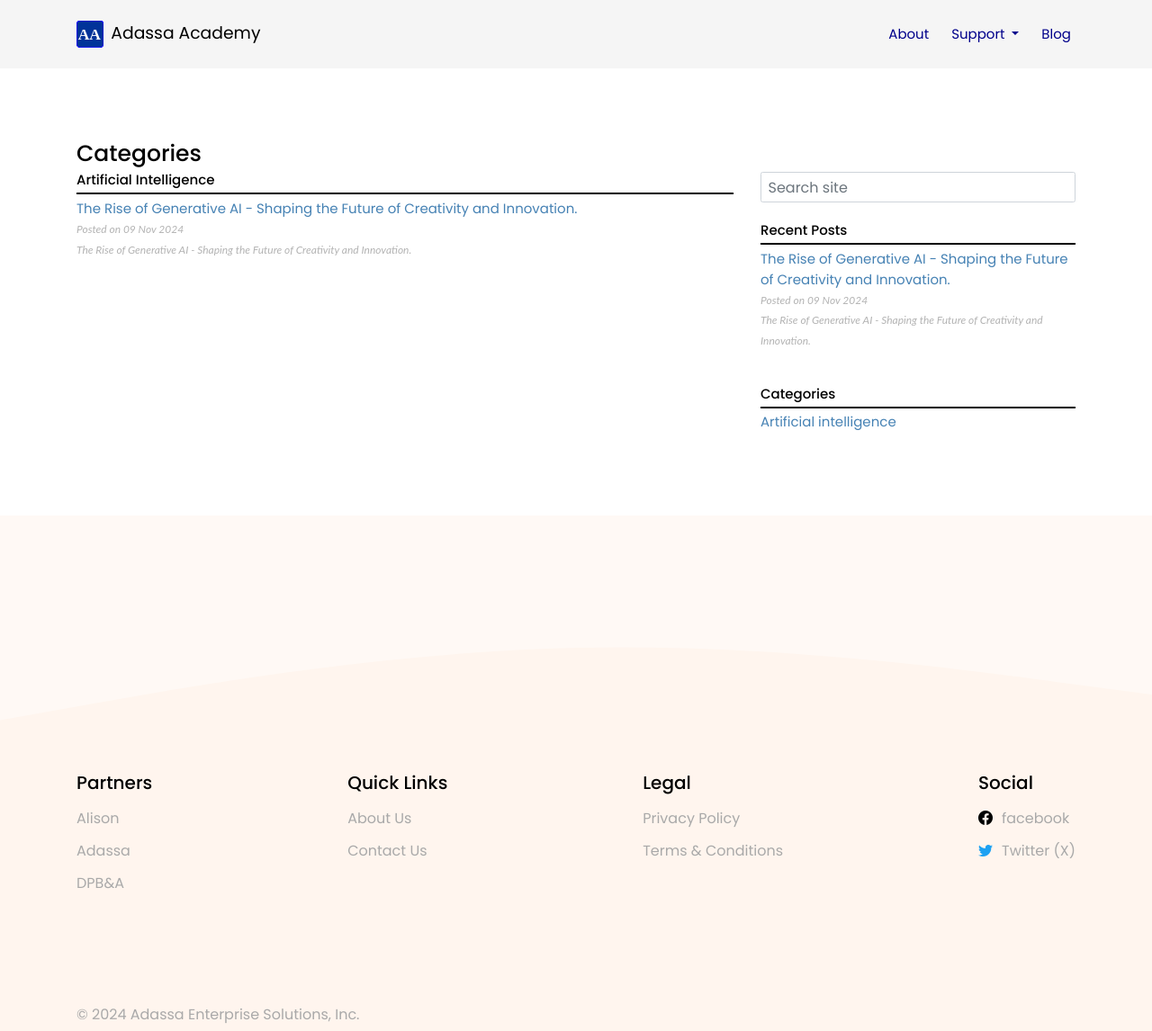
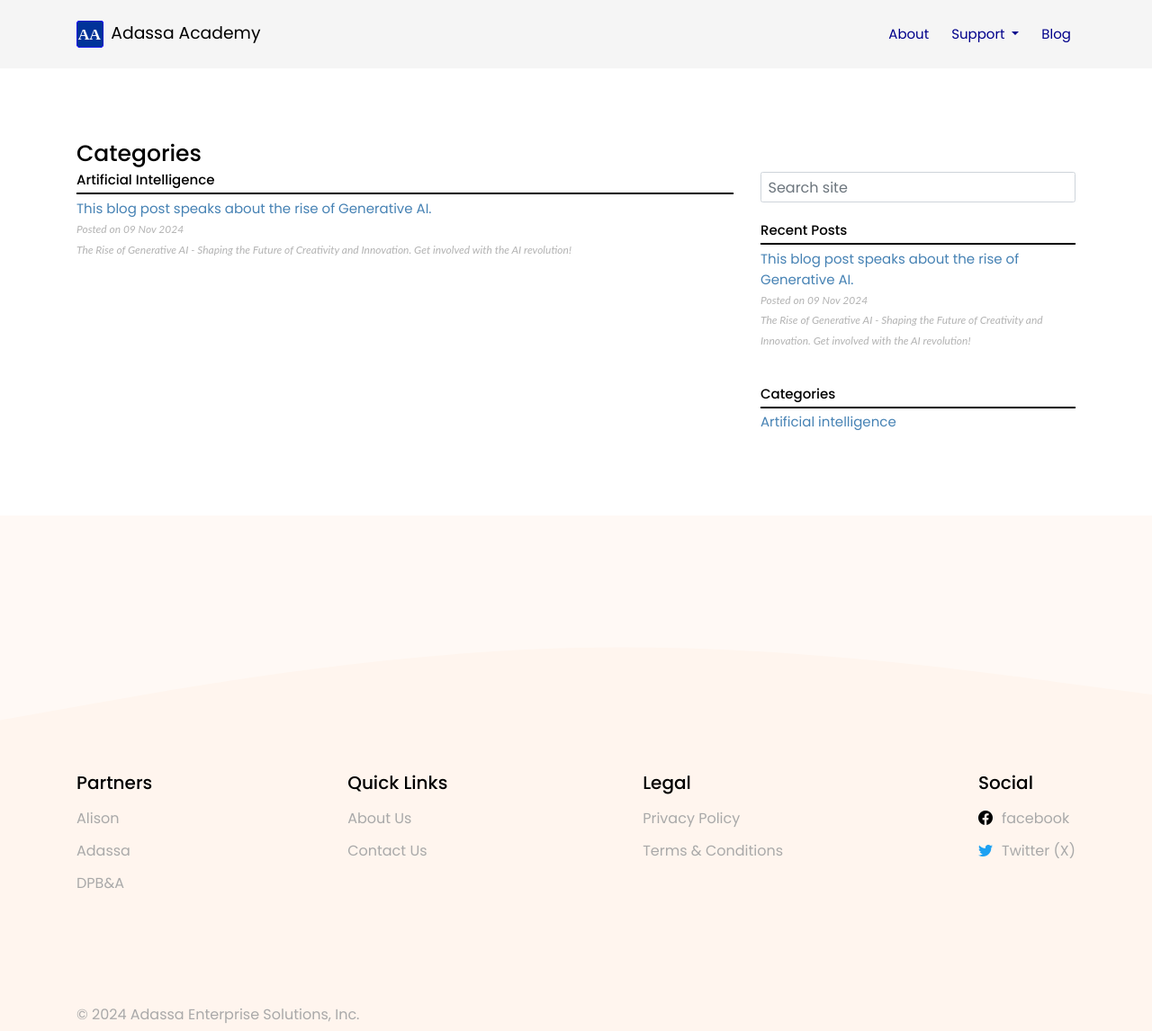
Before and after one commit to Adassa-Enterprise-Solutions/adassa-academy, a Jekyll site: the page built from category.html, in a window 1280 px wide and 1146 px high. Shown: the whole window at 90% size. Built offline with Jekyll 4.4.1, drawn with Linux system fonts in a browser that asks for light colours.

Commit message:
General updates.

```diff
--- a/_posts/ai/2024-11-09-the-rise-of-generative-ai.md
+++ b/_posts/ai/2024-11-09-the-rise-of-generative-ai.md
@@ -1,8 +1,8 @@
 ---
 layout: post-layout
-title: The Rise of Generative AI - Shaping the Future of Creativity and Innovation.
+title: This blog post speaks about the rise of Generative AI.
 author: Desmond Bennett
-description: The Rise of Generative AI - Shaping the Future of Creativity and Innovation.
+description: The Rise of Generative AI - Shaping the Future of Creativity and Innovation. Get involved with the AI revolution!
 date: 2024-11-09
 categories:
 - Artificial Intelligence
--- a/category.html
+++ b/category.html
@@ -1,8 +1,8 @@
 ---
 layout: blog-layout
-title: Adassa Blog Categories
+title: Adassa blog categories encompass a wide range of topics.
 permalink: /category/
-description: This lists the Adassa blog categories.
+description: This is list of the Adassa Blog categories to address many personal and business needs.
 ---
 
 <div class="container mtb font-size-1-5em">
```
